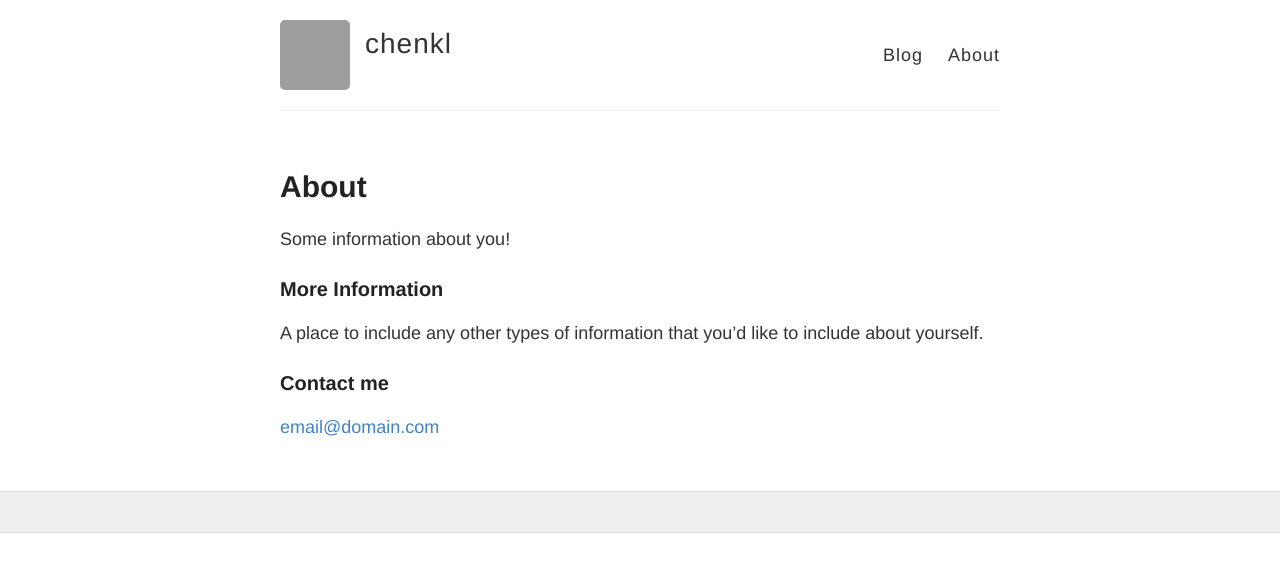
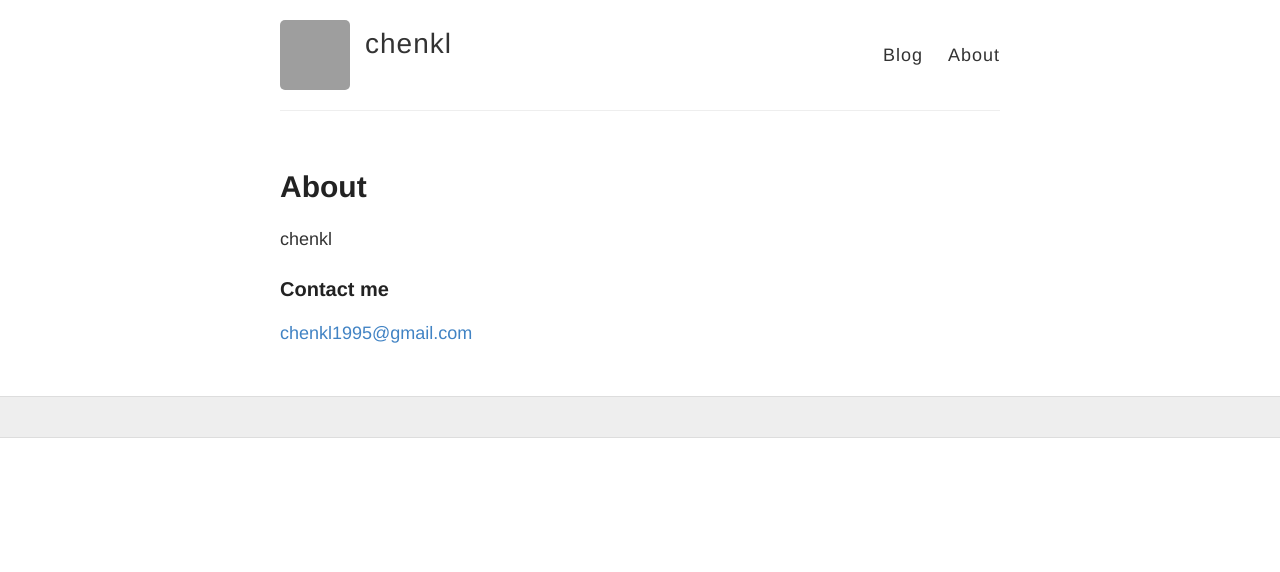
Before and after one commit to chenkl1995/blog, a Jekyll site: the page built from about.md, in a window 1280 px wide. Shown: the top 572 px of the page. Built offline with Jekyll 4.4.1, drawn with Linux system fonts in a browser that asks for light colours; grey boxes are pictures that could not be loaded.

Commit message:
ckl blog

```diff
--- a/about.md
+++ b/about.md
@@ -4,12 +4,8 @@ title: About
 permalink: /about/
 ---
 
-Some information about you!
-
-### More Information
-
-A place to include any other types of information that you'd like to include about yourself.
+chenkl
 
 ### Contact me
 
-[email@domain.com](mailto:email@domain.com)
+[chenkl1995@gmail.com](mailto:chenkl1995@gmail.com)
```
